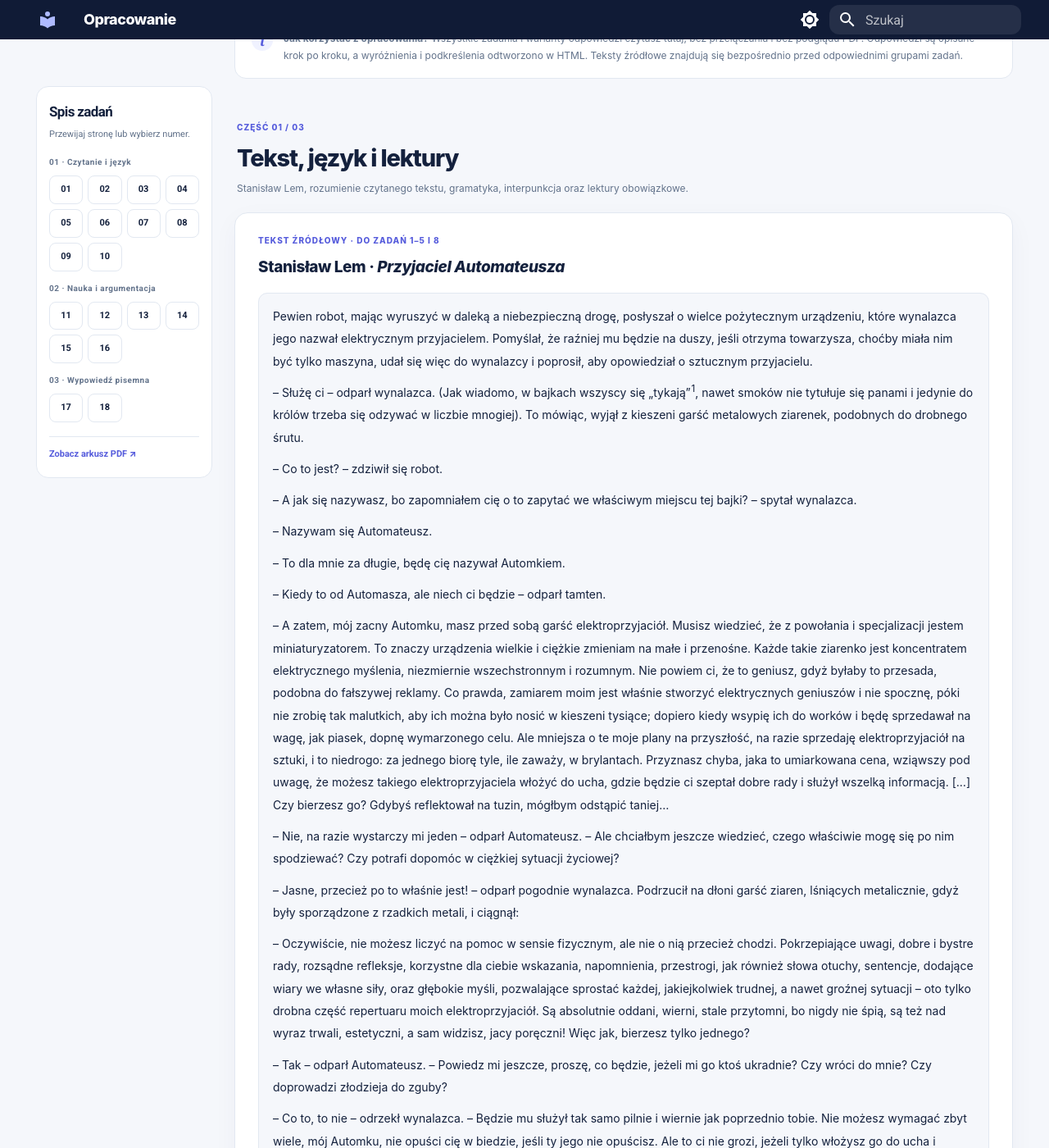
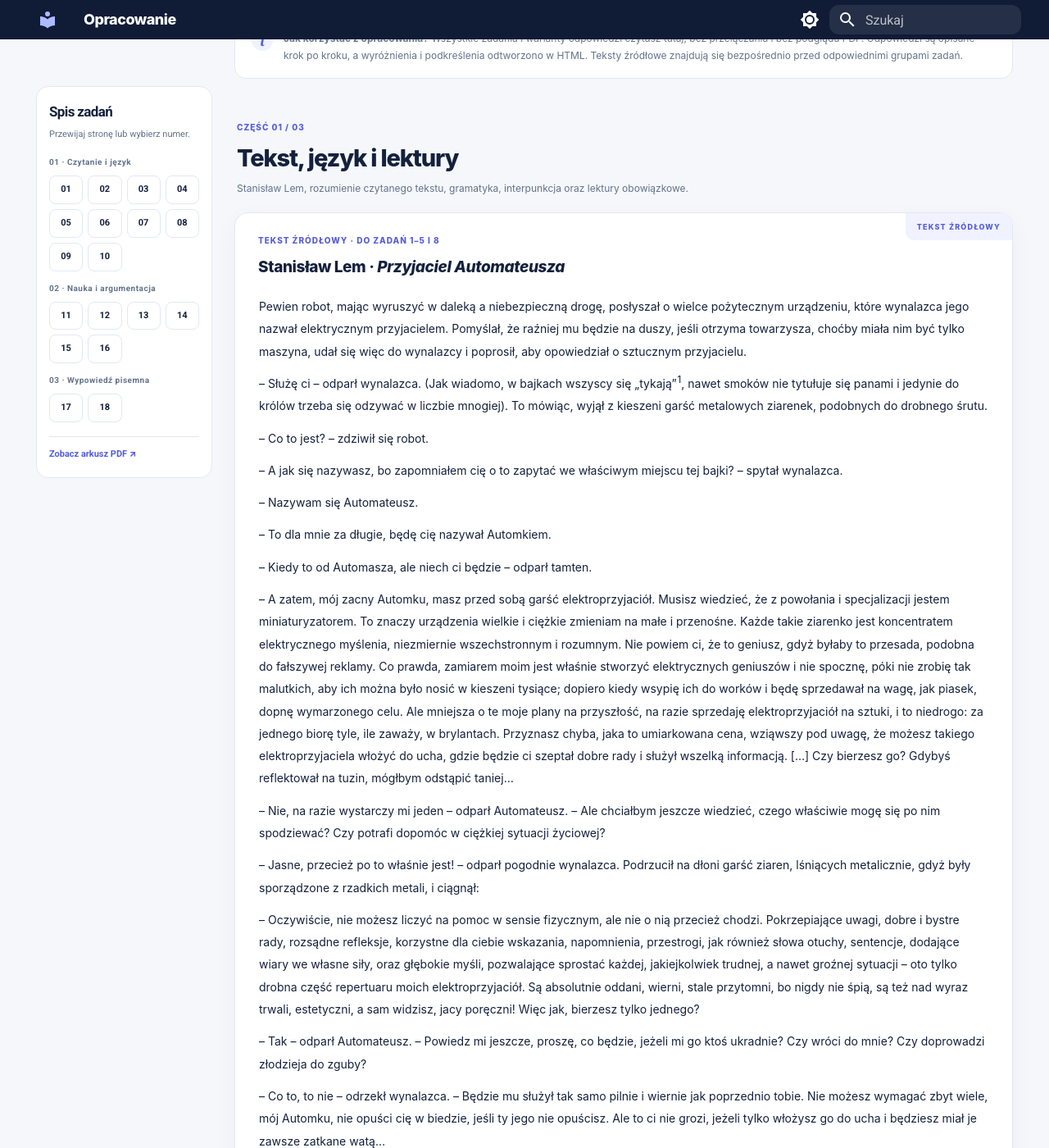
Before and after one commit to dchorazkiewicz/Egzamin_8K_JP, an MkDocs documentation site: the page built from docs/opracowania/polski-2026.md, in a window 1280 px wide and 1400 px high, scrolled down 695 px. Shown: the whole window at 82% size. Built offline with MkDocs 1.6.1 and Material for MkDocs 9.7.7, drawn with Linux system fonts in a browser that asks for light colours.

Commit message:
Polish continuous reading page with rich source passages, all choices, P/F tables and task art

```diff
--- a/docs/stylesheets/e8-longread.css
+++ b/docs/stylesheets/e8-longread.css
@@ -111,3 +111,37 @@ body.e8-longread-page,.e8-longread-page .md-main{background:var(--lr-bg)}
 @media(max-width:1000px){.e8-longread-body{grid-template-columns:175px minmax(0,1fr);gap:16px}.e8-longread-metrics>div{display:block}.e8-longread-metrics span{display:block;margin-top:6px}}
 @media(max-width:760px){.e8-longread-page .md-main__inner{padding:.75rem .6rem 2rem}.e8-longread-hero{border-radius:17px;padding:23px 20px 31px}.e8-longread-hero-grid{display:block;padding-top:28px}.e8-longread-hero-mark{display:none}.e8-longread .e8-longread-hero h1{font-size:37px}.e8-longread-lead{font-size:13px!important}.e8-longread-metrics{grid-template-columns:repeat(2,minmax(0,1fr));gap:8px;margin-bottom:12px}.e8-longread-body{display:block}.e8-longread-rail{position:static;max-height:none;margin-bottom:19px}.e8-article-grouphead{padding:29px 3px 16px}.e8-article-cardtop{padding:17px 15px}.e8-article-number>span{min-width:41px;height:41px}.e8-longread .e8-article-number h3{font-size:16px}.e8-article-question{padding:18px 16px}.e8-article-answer{margin:0 16px;padding:14px}.e8-article-why{padding:18px 16px 6px}.e8-read-example,.e8-writing-paper,.e8-article-pitfall{margin-left:16px;margin-right:16px}.e8-article-source{padding:13px 16px}.e8-source-text{padding:18px 16px}.e8-topic-grid{grid-template-columns:1fr}.e8-article-pitfall{display:block}.e8-article-pitfall strong{display:block;margin-bottom:4px}}
 @media print{.md-header,.md-tabs,.md-footer,.e8-longread-rail{display:none!important}.e8-longread-body{display:block}.e8-article-card{break-inside:avoid}.e8-longread-hero{background:white!important;color:black!important}.e8-longread-hero h1{color:black!important}}
+
+/* Hand-authored exact-answer groups and complete literary source passages */
+.e8-full-options{display:grid;gap:8px;margin:17px 0 4px}
+.e8-full-options>div{display:flex;gap:13px;align-items:flex-start;min-height:42px;background:var(--lr-bg);border:1px solid var(--lr-line);border-radius:10px;padding:11px 14px}
+.e8-full-options b{flex-shrink:0;min-width:22px;font-size:13px;line-height:1.6;font-weight:850;color:var(--lr-accent)}
+.e8-full-options span{font-size:13px;line-height:1.7;color:var(--lr-ink)}
+.e8-pf-row{display:flex;align-items:center;justify-content:space-between;gap:15px;border:1px solid var(--lr-line);border-radius:10px;margin:10px 0 0;background:var(--lr-bg);padding:12px 14px}
+.e8-pf-row span{font-size:13px;line-height:1.65}
+.e8-pf-row b{white-space:nowrap;color:var(--lr-accent);background:var(--lr-soft);padding:7px 10px;border-radius:7px;font-size:12px}
+.e8-source-quote{margin:16px 0;background:var(--lr-bg);border:1px solid var(--lr-line);border-left:4px solid var(--lr-accent);border-radius:0 10px 10px 0;padding:18px 20px;font-size:14px;line-height:1.75;color:var(--lr-ink)}
+.e8-source-quote small{display:block;color:var(--lr-muted);font-size:11px;text-align:right;margin-top:7px}
+.e8-source-quote p{font-size:14px!important;margin:0!important}
+.e8-source-text{scroll-margin-top:106px;position:relative}
+.e8-source-text:before{content:"TEKST ŹRÓDŁOWY";position:absolute;top:0;right:0;background:var(--lr-soft);color:var(--lr-accent);padding:9px 14px;border-bottom-left-radius:10px;font-size:9px;font-weight:800;letter-spacing:.13em}
+.e8-source-text h3{font-weight:800}
+.e8-source-prose{border:0;background:transparent;padding:3px 1px}
+.e8-source-prose p{text-align:left;font-size:14px!important;line-height:1.95!important;margin-bottom:12px!important;white-space:normal}
+.e8-source-credit{color:var(--lr-muted);margin:15px 0 0!important;padding-top:12px;border-top:1px solid var(--lr-line);font-size:11px!important}
+.e8-photo-grid{display:grid;grid-template-columns:repeat(3,minmax(0,1fr));gap:11px;margin:20px 0}
+.e8-photo-grid>div{position:relative;display:flex;flex-direction:column;gap:4px;align-items:center;justify-content:center;min-height:132px;background:linear-gradient(160deg,var(--lr-soft),var(--lr-bg));border:1px solid var(--lr-line);border-radius:12px;padding:12px;overflow:hidden}
+.e8-photo-art{font-size:45px;line-height:1.35;filter:drop-shadow(0 8px 12px rgba(20,40,90,.13))}
+.e8-photo-grid b{position:absolute;left:10px;top:8px;color:var(--lr-accent);font-weight:850;font-size:11px}
+.e8-photo-grid strong{font-size:11px;color:var(--lr-muted);font-weight:750}
+.e8-article-question h4{color:var(--lr-ink);font-size:14px;margin:18px 0 7px}
+.e8-answer-fields{display:grid;gap:6px;margin:15px 0;color:var(--lr-muted);font-size:12px;background:var(--lr-bg);border-radius:9px;padding:13px 16px}
+.e8-article-card[id]{scroll-margin-top:105px}
+html{scroll-behavior:smooth}
+@media(max-width:760px){
+ .e8-pf-row{align-items:flex-start}
+ .e8-photo-grid{grid-template-columns:repeat(2,minmax(0,1fr))}
+ .e8-source-text:before{display:none}
+ .e8-full-options>div{padding:9px 11px}
+}
+@media(prefers-reduced-motion:reduce){html{scroll-behavior:auto}}
```
